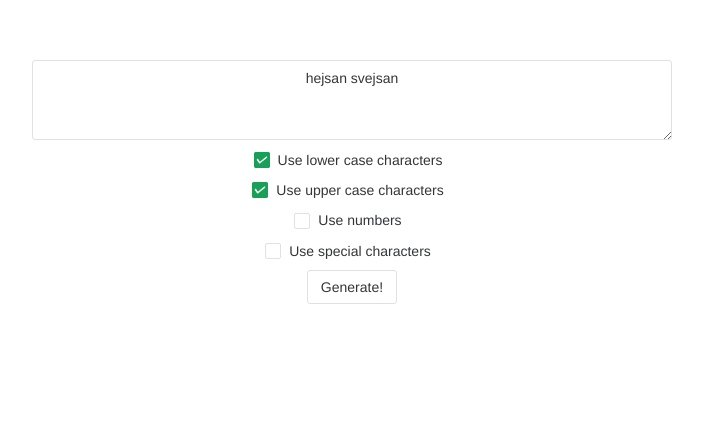
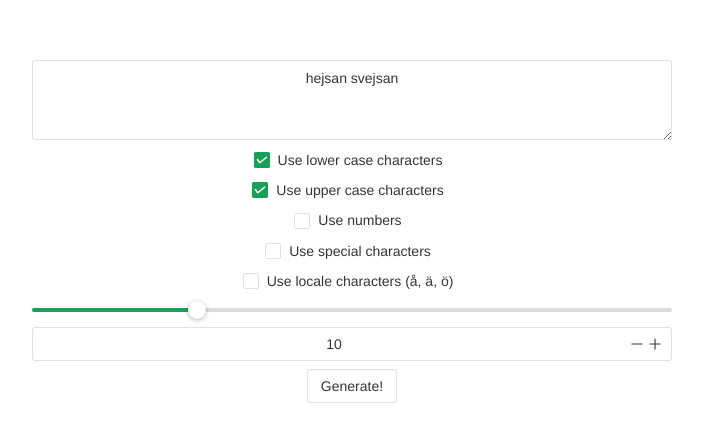
Before and after one commit to perssondan/vue-key-generator, a Vue app: page / in a window 1280 px wide. Shown: the top 442 px of the page, without its empty margins (288-991 px from the left). Built offline with nearby package versions, Linux system fonts and the light colour scheme.

Commit message:
add support to change password length

```diff
--- a/src/components/KeyGen.vue
+++ b/src/components/KeyGen.vue
@@ -10,13 +10,16 @@
       <n-checkbox v-model:checked="useUpperCaseCharacters">Use upper case characters</n-checkbox>
       <n-checkbox v-model:checked="useNumbers">Use numbers</n-checkbox>
       <n-checkbox v-model:checked="useSpecialCharacters">Use special characters</n-checkbox>
+      <n-checkbox v-model:checked="useLocaleCharacters">Use locale characters (å, ä, ö)</n-checkbox>
+      <n-slider v-model:value="passwordLength" :max="25" :min="5" />
+      <n-input-number v-model:value="passwordLength" :max="25" :min="5" />
       <n-button @click="generatePassword">Generate!</n-button>
     </n-space>
 </template>
 
 <script>
   import { ref } from "vue";
-  import { NInput, NSpace, NCheckbox, NButton } from 'naive-ui'
+  import { NInput, NSpace, NCheckbox, NButton, NSlider, NInputNumber } from 'naive-ui'
 
   export default {
     name: 'KeyGen',
@@ -24,7 +27,9 @@
         NInput,
         NSpace,
         NCheckbox,
-        NButton
+        NButton,
+        NSlider,
+        NInputNumber
     },
     setup() {
       return {
```
